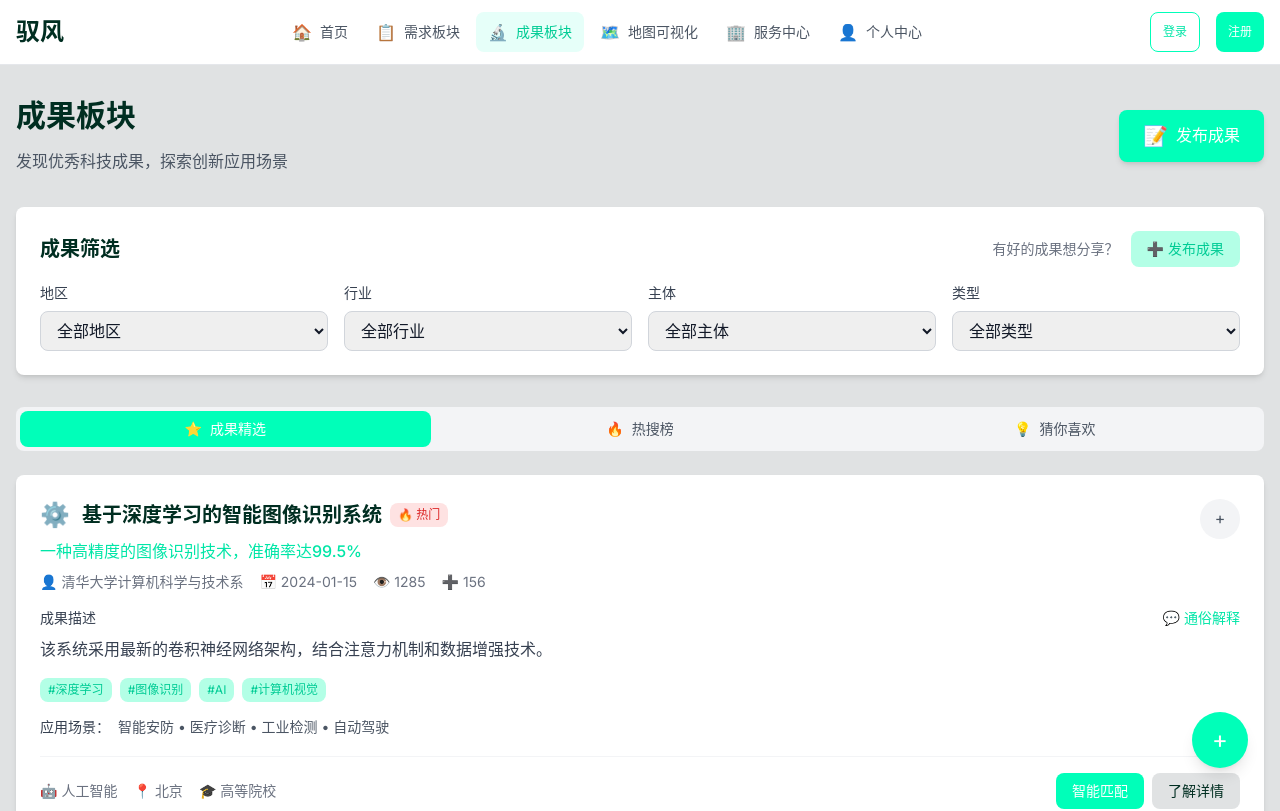
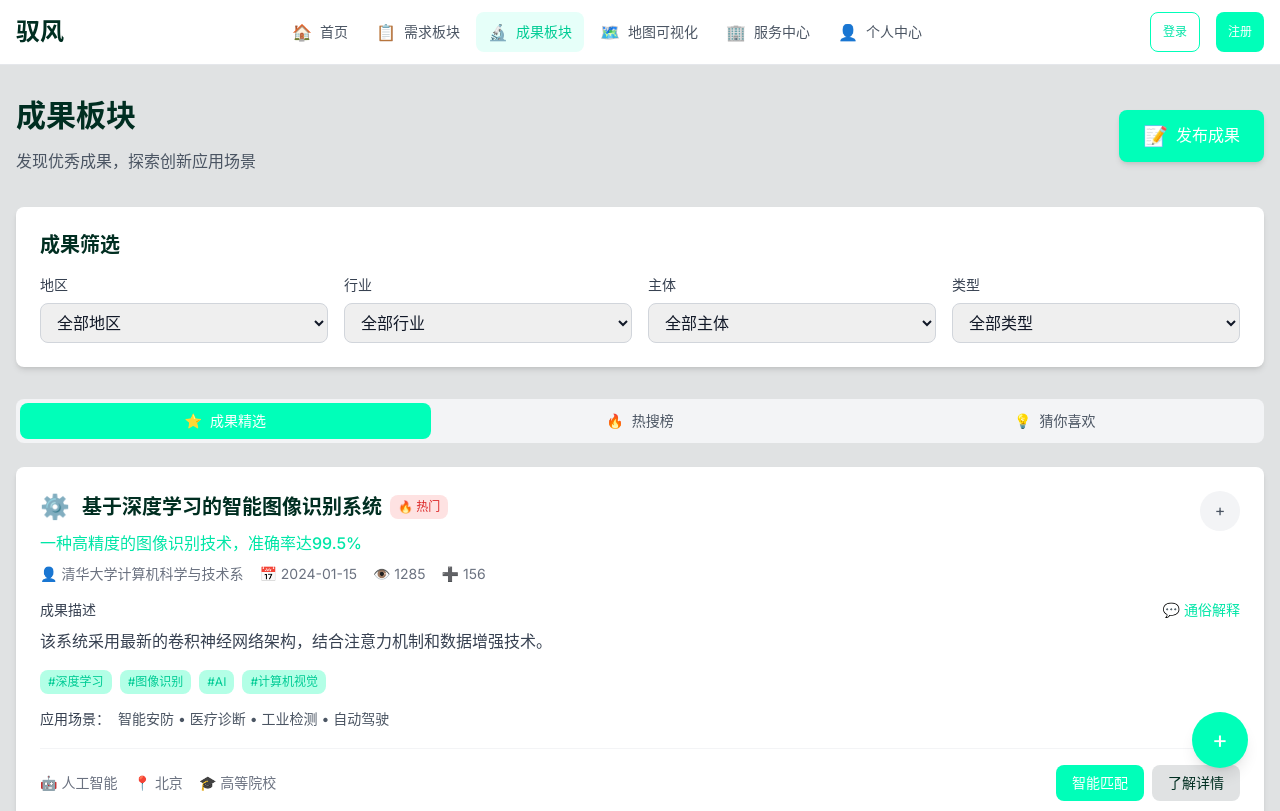
Before and after one commit to Spring930/supply-demand-matching-platform, a Next.js app: page /achievements in a window 1280 px wide. Shown: the top 811 px of the page. Built offline with nearby package versions, Linux system fonts and the light colour scheme.

Commit message:
refactor achievements page: simplify header layout and remove duplicate button

```diff
--- a/app/achievements/page.tsx
+++ b/app/achievements/page.tsx
@@ -75,7 +75,7 @@ export default function AchievementsPage() {
         <div className="flex items-center justify-between">
           <div>
             <h1 className="text-3xl font-bold text-title mb-4">成果板块</h1>
-            <p className="text-gray-600">发现优秀科技成果，探索创新应用场景</p>
+            <p className="text-gray-600">发现优秀成果，探索创新应用场景</p>
           </div>
           <button className="bg-accent-500 text-white px-6 py-3 rounded-custom hover:bg-accent-600 transition-colors flex items-center space-x-2 shadow-md">
             <span className="text-xl">📝</span>
@@ -86,16 +86,7 @@ export default function AchievementsPage() {
 
       {/* 筛选器 */}
       <div className="bg-white rounded-custom shadow-md p-6 mb-8">
-        <div className="flex items-center justify-between mb-4">
-          <h2 className="text-xl font-semibold text-title">成果筛选</h2>
-          <div className="flex items-center space-x-3">
-            <span className="text-sm text-gray-500">有好的成果想分享？</span>
-            <button className="bg-accent-100 text-accent-700 px-4 py-2 rounded-custom hover:bg-accent-200 transition-colors flex items-center space-x-1 text-sm">
-              <span>➕</span>
-              <span>发布成果</span>
-            </button>
-          </div>
-        </div>
+        <h2 className="text-xl font-semibold text-title mb-4">成果筛选</h2>
         <div className="grid grid-cols-1 md:grid-cols-2 lg:grid-cols-4 gap-4">
           {/* 地区筛选 */}
           <div>
```
